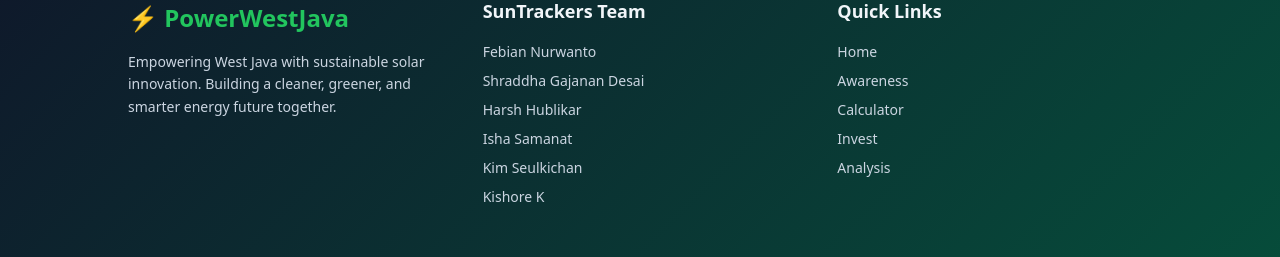
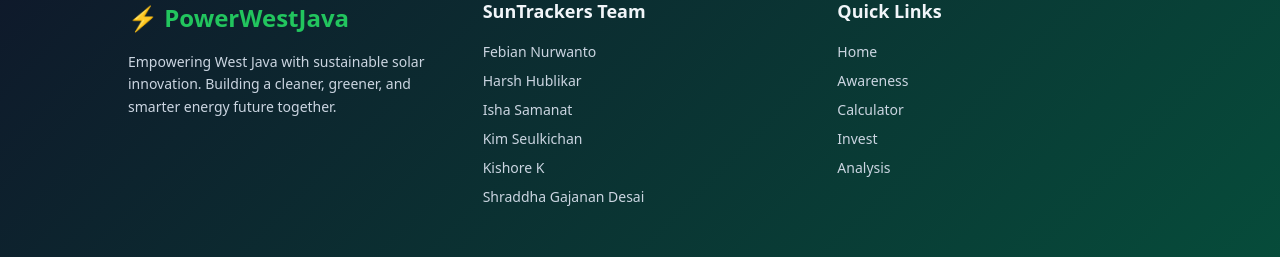
Before and after one commit to aiharshh/YDCT_36_SunTrackers, a React (Vite) app in the folder frontend/: page /portfolio in a window 1280 px wide. Shown: the part 786-1043 px from the top of the page. Built offline with nearby package versions, Linux system fonts and the light colour scheme; no server answers.

Commit message:
reorder team members name in alphabet ascending

```diff
--- a/frontend/src/components/Footer.jsx
+++ b/frontend/src/components/Footer.jsx
@@ -20,11 +20,11 @@ const Footer = () => {
             <h3>SunTrackers Team</h3>
             <ul>
               <li>Febian Nurwanto</li>
-              <li>Shraddha Gajanan Desai</li>
               <li>Harsh Hublikar</li>
               <li>Isha Samanat</li>
               <li>Kim Seulkichan</li>
               <li>Kishore K</li>
+              <li>Shraddha Gajanan Desai</li>
             </ul>
           </div>
 
```
